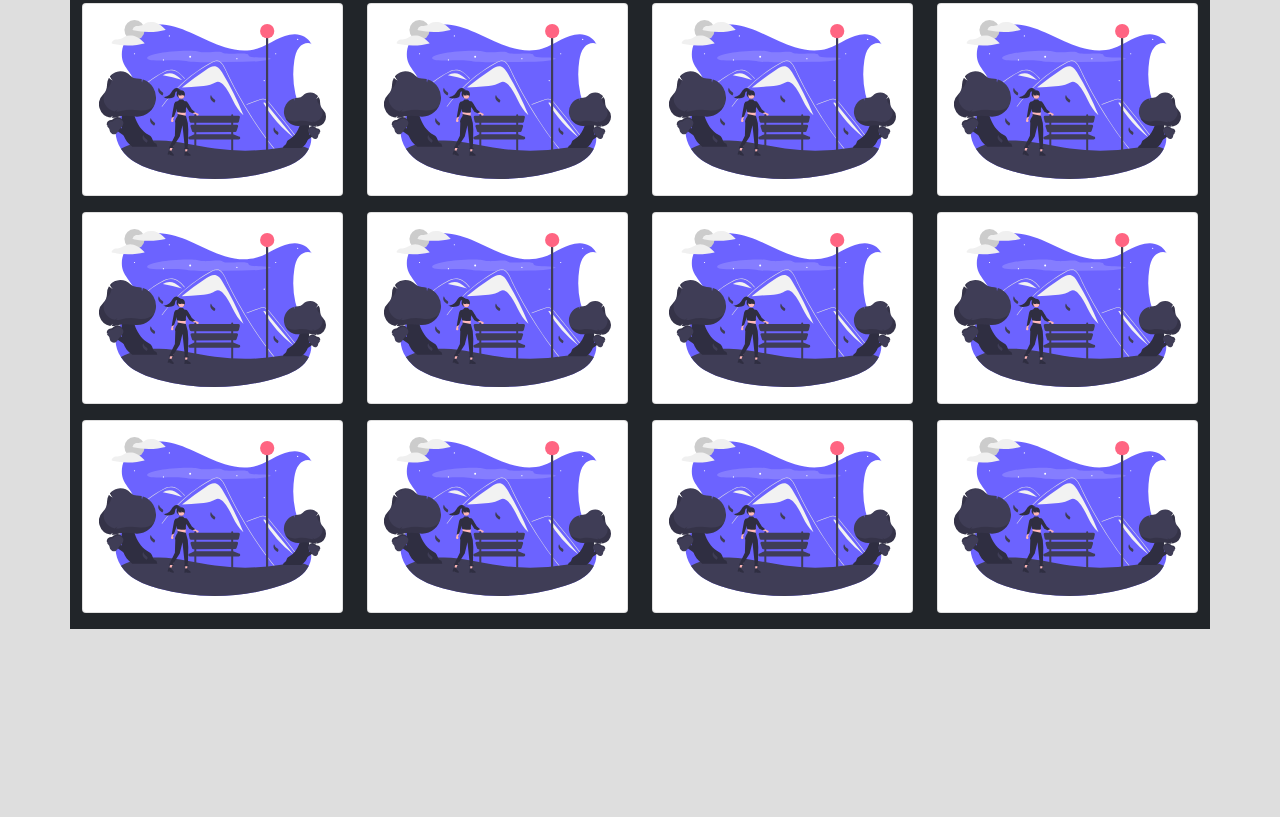
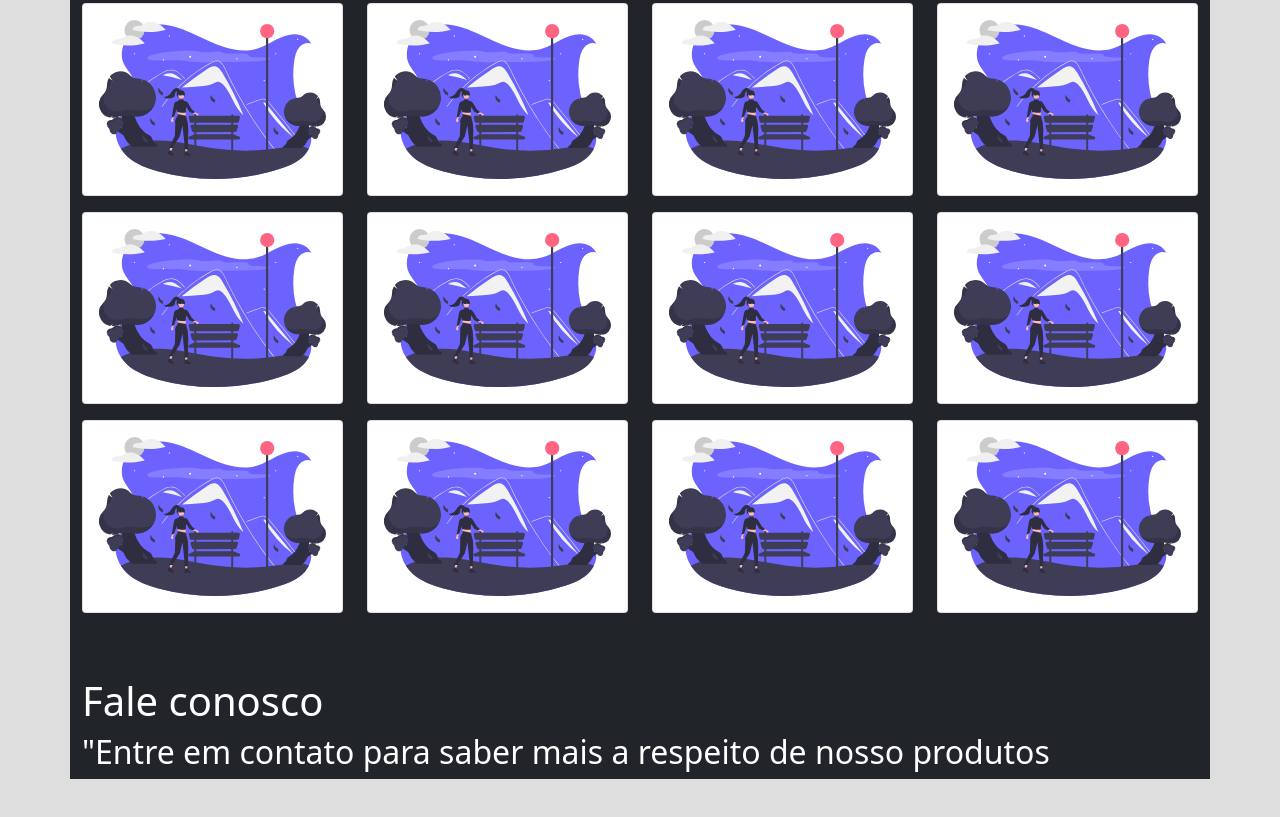
Before and after one commit to iwtrainingbr/site-front-11, a plain HTML site: page index.html in a window 1280 px wide. Shown: the part 3186-4003 px from the top of the page. Before the commit the page ends 3911 px from the top, so only its background shows below. Drawn offline with nearby package versions, Linux system fonts and the light colour scheme.

Commit message:
adicionei uma section

```diff
--- a/index.html
+++ b/index.html
@@ -243,6 +243,11 @@
         </figure>
       </div>
     </section>
+    <section class="row  pt-5 bg-dark text-white">
+      <h1>Fale conosco</h1>
+      <h2>"Entre em contato para saber mais a respeito de nosso produtos</h2>
+
+    </section>
 
     <!-- <section class="row mt-5">
       <div class="col-md-12 mt-5 text-center">
```
